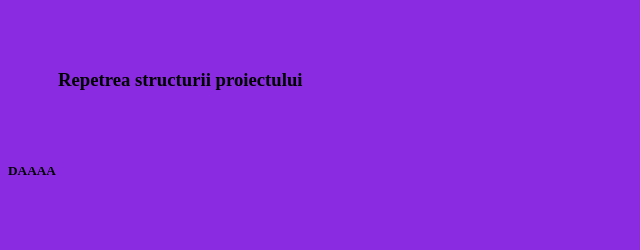
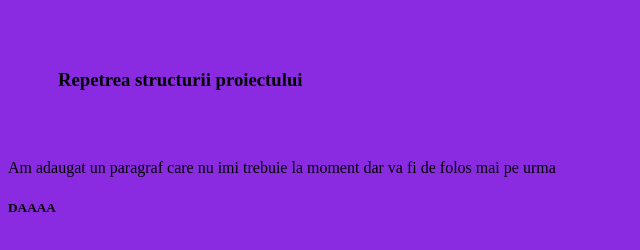
Before and after one commit to LaurT0/repetare, a plain HTML site: page index.html in a window 1280 px wide. Shown: the whole page, without its empty margins (0-640 px from the left). Drawn offline with Linux system fonts and the light colour scheme.

Commit message:
Update index.html

```diff
--- a/index.html
+++ b/index.html
@@ -9,6 +9,7 @@
 <body>
 
 <h3>Repetrea structurii proiectului</h3>
+    <p>Am adaugat un paragraf care nu imi trebuie la moment dar va fi de folos mai pe urma</p>
 
 <h5>DAAAA</h5>
 
```
